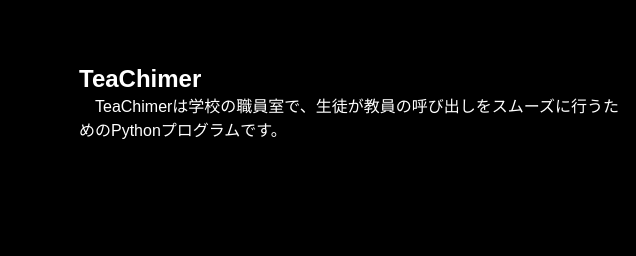
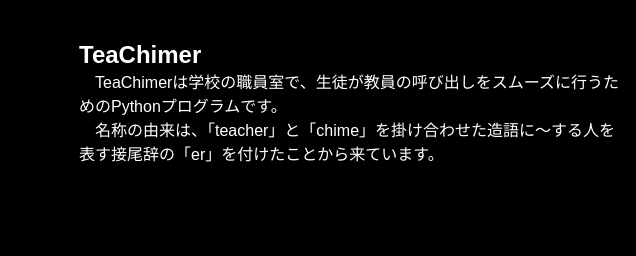
Before and after one commit to cyber-yuito723/cyber-yuito723, a plain HTML site: page index.html in a window 1280 px wide. Shown: the part 293-549 px from the top of the page, 0-636 px from the left. Drawn offline with Linux system fonts and the light colour scheme; some packages are replaced by stand-ins of ours; a web font is replaced by a local one.

Commit message:
20230731

```diff
--- a/index.html
+++ b/index.html
@@ -38,7 +38,8 @@
         <div class="main-line">
           <div class="main-contents">
             <h2>TeaChimer</h2>
-            <p>　TeaChimerは学校の職員室で、生徒が教員の呼び出しをスムーズに行うためのPythonプログラムです。</p>
+            <p>　TeaChimerは学校の職員室で、生徒が教員の呼び出しをスムーズに行うためのPythonプログラムです。<br>
+               　名称の由来は、「teacher」と「chime」を掛け合わせた造語に～する人を表す接尾辞の「er」を付けたことから来ています。</p>
           </div>
           <img src="./img/logo1.svg" alt="logo1" class="main-contents">
         </div>
```
